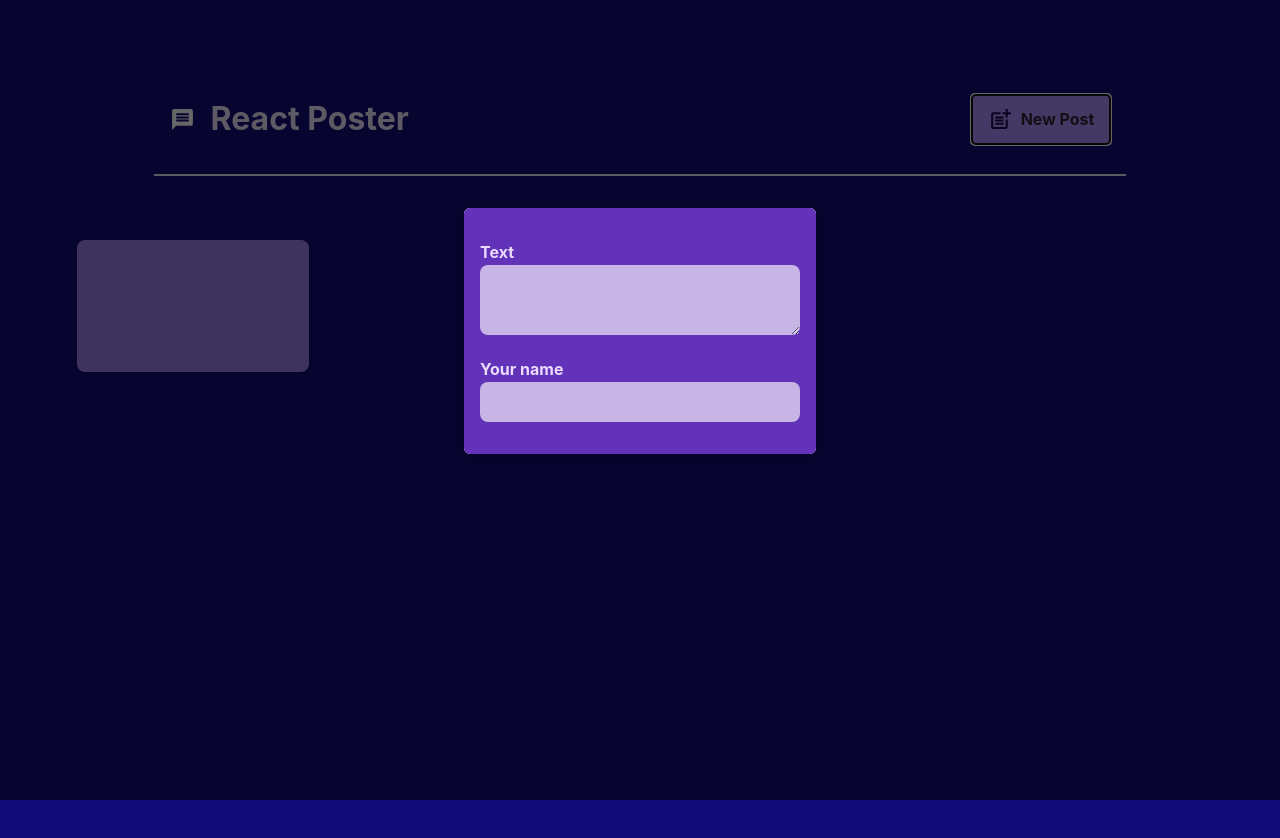
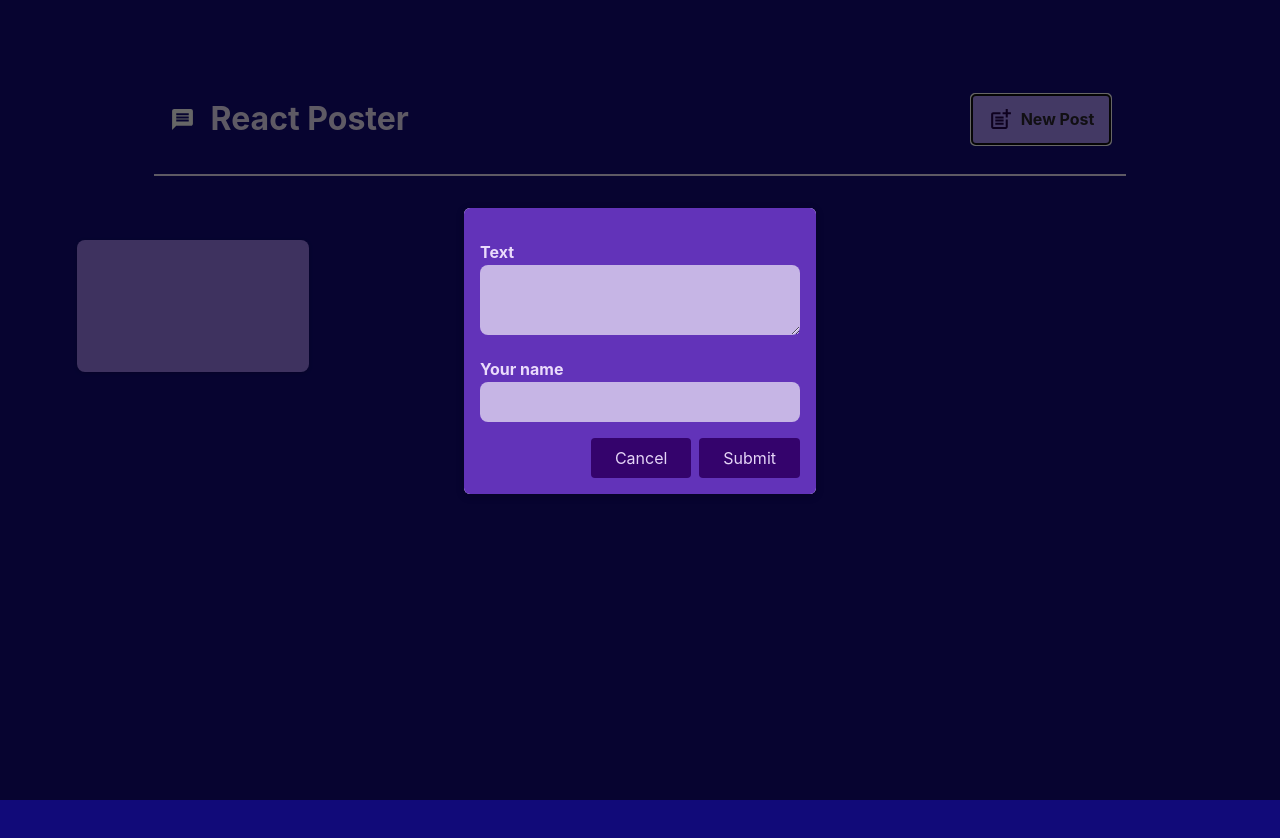
Before and after one commit to ChrisJoshRoberts/react-course, a React (Vite) app: page / in a window 1280 px wide. Both pictures are taken after a click on the button "New Post". Shown: the top 838 px of the page. Built offline with nearby package versions, Linux system fonts and the light colour scheme.

Commit message:
adding cancel button

```diff
--- a/src/components/NewPost.module.css
+++ b/src/components/NewPost.module.css
@@ -26,3 +26,19 @@ input {
 input {
   height: 24px;
 }
+
+.actions {
+  display: flex;
+  justify-content: flex-end;
+  gap: 0.5rem;
+}
+
+.actions button {
+  cursor: pointer;
+  font: inherit;
+  padding: 0.5rem 1.5rem;
+  border: none;
+  border-radius: 4px;
+  background-color: #34036c;
+  color: #e5d5f7;
+}
--- a/src/components/NewPosts.jsx
+++ b/src/components/NewPosts.jsx
@@ -1,19 +1,29 @@
 import classes from "./NewPost.module.css"
+import PropTypes from "prop-types"
 
 
-const NewPosts = (props) => {
+const NewPosts = ({onBodyChange, onAuthorChange, onCancel}) => {
   return (
     <form className={classes.form}>
       <p>
         <label htmlFor="body">Text</label>
-        <textarea id="body" required rows={3} onChange={props.onBodyChange} />
+        <textarea id="body" required rows={3} onChange={onBodyChange} />
       </p>
       <p>
         <label htmlFor="name">Your name</label>
-        <input type="text" id="name" required  onChange={props.onAuthorChange}/>
+        <input type="text" id="name" required  onChange={onAuthorChange}/>
       </p>
+      <div className={classes.actions}>
+        <button type="button" onClick={onCancel}>Cancel</button>
+        <button>Submit</button>
+      </div>
+
     </form>
   )
 }
-
+NewPosts.propTypes = {
+  onBodyChange: PropTypes.func,
+  onAuthorChange: PropTypes.func,
+  onCancel: PropTypes.func
+}
 export default NewPosts
--- a/src/components/PostList.jsx
+++ b/src/components/PostList.jsx
@@ -20,7 +20,11 @@ const PostList = ({isPosting, onStopPosting}) => {
   <>
     {isPosting && (
       <Modal onClose={onStopPosting}>
-        <NewPosts onBodyChange={changeBodyHandler} onAuthorChange={changeAuthorHandler}/>
+        <NewPosts
+          onBodyChange={changeBodyHandler}
+          onAuthorChange={changeAuthorHandler}
+          onCancel={onStopPosting}
+        />
       </Modal>
     )}
     <ul className={classes.posts}>
```
